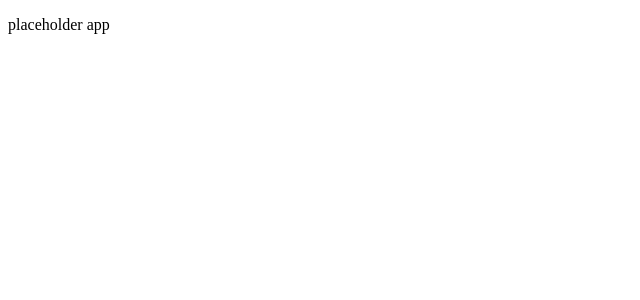
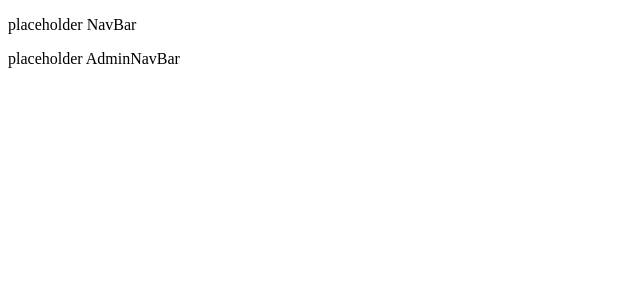
Before and after one commit to chris-ian-jones/prisoner-skills-front-end, a React (Create React App) app: page / in a window 1280 px wide. Shown: the top 300 px of the page, without its empty margins (0-640 px from the left). Built offline with nearby package versions, Linux system fonts and the light colour scheme.

Commit message:
WIP: setup folder structure

```diff
--- a/src/App.js
+++ b/src/App.js
@@ -1,12 +1,15 @@
 import React from 'react';
-import './App.css';
+
+import NavBar from './components/NavBar'
+import AdminNavBar from './components/AdminNavBar'
 
 function App() {
   return (
     <div className="App">
-      <p>placeholder app</p>
+      <NavBar />
+      <AdminNavBar />
     </div>
-  );
+  )
 }
 
 export default App;
--- /dev/null
+++ b/src/components/AdminNavBar.js
@@ -0,0 +1,9 @@
+import React from 'react'
+
+const AdminNavBar = () => {
+  return (
+    <p>placeholder AdminNavBar</p>
+  )
+}
+
+export default AdminNavBar
--- /dev/null
+++ b/src/components/NavBar.js
@@ -0,0 +1,9 @@
+import React from 'react'
+
+const NavBar = () => {
+  return (
+    <p>placeholder NavBar</p>
+  )
+}
+
+export default NavBar
```
